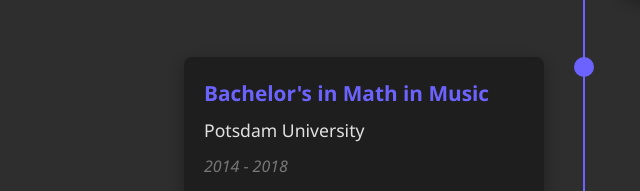
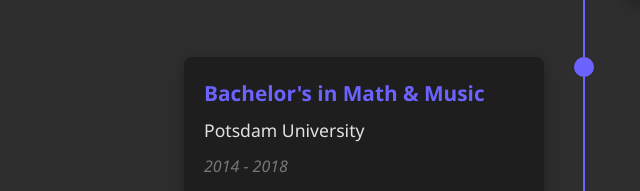
Before and after one commit to mschmidlin1/PortfolioWebsite, a plain HTML site: page index.html in a window 1280 px wide. Shown: the part 2564-2755 px from the top of the page, 56-696 px from the left. Drawn offline with nearby package versions, Linux system fonts and the light colour scheme.

Commit message:
fixed typo

```diff
--- a/index.html
+++ b/index.html
@@ -134,7 +134,7 @@
                     <div class="timeline-item">
                         <div class="timeline-dot"></div>
                         <div class="timeline-content">
-                            <h3>Bachelor's in Math in Music</h3>
+                            <h3>Bachelor's in Math & Music</h3>
                             <h4>Potsdam University</h4>
                             <p class="timeline-date">2014 - 2018</p>
                             <p>Studied proof based mathematics and music performance on the trumpet.</p>
```
